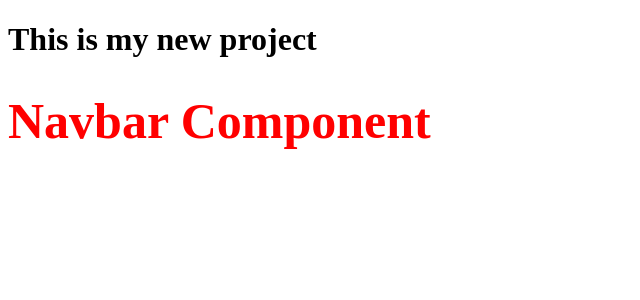
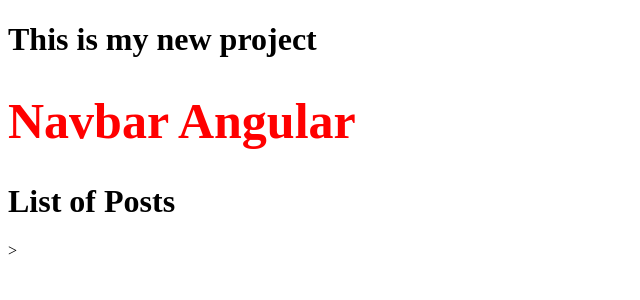
Before and after one commit to vignan37/AngularProjectGohan, an Angular app: page / in a window 1280 px wide. Shown: the top 300 px of the page, without its empty margins (0-640 px from the left). Built offline with nearby package versions, Linux system fonts and the light colour scheme.

Commit message:
post comp added

```diff
--- a/src/app/app.component.html
+++ b/src/app/app.component.html
@@ -1,2 +1,3 @@
 <h1>This is my new project</h1>
 <app-navbar></app-navbar>
+<app-post></app-post>
--- a/src/app/app.module.ts
+++ b/src/app/app.module.ts
@@ -3,11 +3,13 @@
 
 import { AppComponent } from './app.component';
 import { NavbarComponent } from './navbar/navbar.component';
+import { PostComponent } from './post/post.component';
 
 @NgModule({
   declarations: [
     AppComponent,
-    NavbarComponent
+    NavbarComponent,
+    PostComponent
   ],
   imports: [
     BrowserModule
--- /dev/null
+++ b/src/app/navbar/navbar.component.css
@@ -0,0 +1,4 @@
+h1{
+    color:red;
+    font-size:50px;
+}
--- /dev/null
+++ b/src/app/navbar/navbar.component.html
@@ -0,0 +1 @@
+<h1>Navbar Angular</h1>
--- a/src/app/navbar/navbar.component.ts
+++ b/src/app/navbar/navbar.component.ts
@@ -2,9 +2,8 @@
 
 @Component({
     selector: 'app-navbar',
-    template: '<h1>Navbar Component</h1>',
-    styles:[`h1{color: red;
-                font-size:50px;}`]
+    templateUrl: './navbar.component.html',
+    styleUrls:[`./navbar.component.css`]
 })
 
 export class NavbarComponent{
--- /dev/null
+++ b/src/app/post/post.component.html
@@ -0,0 +1 @@
+<h1>{{title}}</h1>>
--- /dev/null
+++ b/src/app/post/post.component.ts
@@ -0,0 +1,10 @@
+import { Component } from '@angular/core';
+
+@Component({
+  selector: 'app-post',
+  templateUrl: './post.component.html',
+  styleUrls: ['./post.component.css']
+})
+export class PostComponent {
+  title:string = "List of Posts";
+}
```
Also changed, not shown: src/app/post/post.component.css (added), 1 other file (tests, documents, lock files or other folders).
